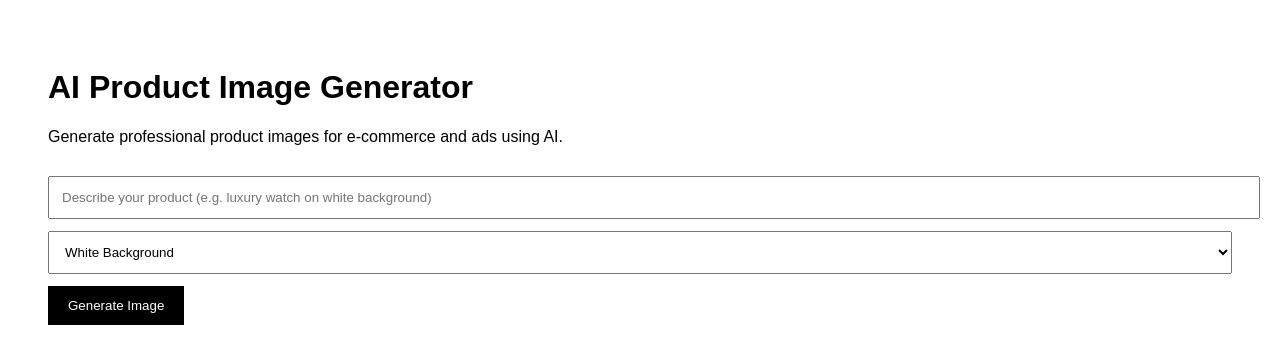
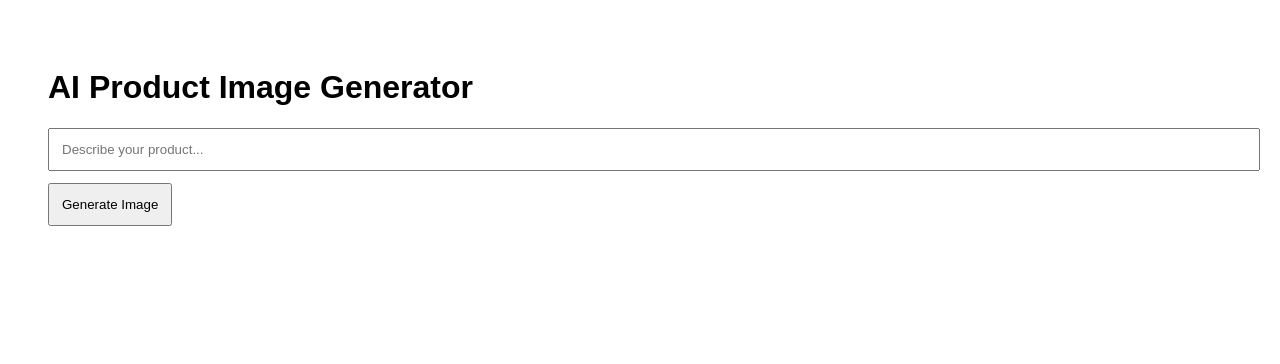
Before and after one commit to hadeerdeloni-lgtm/ai-product-image-generator, a Next.js app: page / in a window 1280 px wide. Shown: the top 364 px of the page. Built offline with nearby package versions, Linux system fonts and the light colour scheme.

Commit message:
Update page.tsx

```diff
--- a/app/page.tsx
+++ b/app/page.tsx
@@ -1,41 +1,57 @@
+"use client";
+
+import { useState } from "react";
+
 export default function Home() {
+  const [prompt, setPrompt] = useState("");
+  const [loading, setLoading] = useState(false);
+  const [image, setImage] = useState("");
+
+  const generateImage = async () => {
+    if (!prompt) return alert("اكتبي وصف للصورة");
+
+    setLoading(true);
+    setImage("");
+
+    try {
+      const res = await fetch("/api/generate", {
+        method: "POST",
+        headers: { "Content-Type": "application/json" },
+        body: JSON.stringify({ prompt }),
+      });
+
+      const data = await res.json();
+      setImage(data.image);
+    } catch (err) {
+      alert("حصل خطأ");
+    }
+
+    setLoading(false);
+  };
+
   return (
-    <main style={{ padding: "40px", fontFamily: "Arial" }}>
+    <main style={{ padding: 40, fontFamily: "Arial" }}>
       <h1>AI Product Image Generator</h1>
-      <p>
-        Generate professional product images for e-commerce and ads using AI.
-      </p>
 
-      <div style={{ marginTop: "30px" }}>
-        <input
-          type="text"
-          placeholder="Describe your product (e.g. luxury watch on white background)"
-          style={{
-            width: "100%",
-            padding: "12px",
-            marginBottom: "12px"
-          }}
-        />
+      <input
+        value={prompt}
+        onChange={(e) => setPrompt(e.target.value)}
+        placeholder="Describe your product..."
+        style={{ width: "100%", padding: 12 }}
+      />
 
-        <select style={{ width: "100%", padding: "12px", marginBottom: "12px" }}>
-          <option>White Background</option>
-          <option>Luxury</option>
-          <option>Studio</option>
-          <option>Lifestyle</option>
-        </select>
+      <button
+        onClick={generateImage}
+        style={{ marginTop: 12, padding: 12 }}
+      >
+        {loading ? "Generating..." : "Generate Image"}
+      </button>
 
-        <button
-          style={{
-            padding: "12px 20px",
-            background: "black",
-            color: "white",
-            border: "none",
-            cursor: "pointer"
-          }}
-        >
-          Generate Image
-        </button>
-      </div>
+      {image && (
+        <div style={{ marginTop: 20 }}>
+          <img src={image} style={{ maxWidth: "100%" }} />
+        </div>
+      )}
     </main>
   );
-                        }
+}
```
